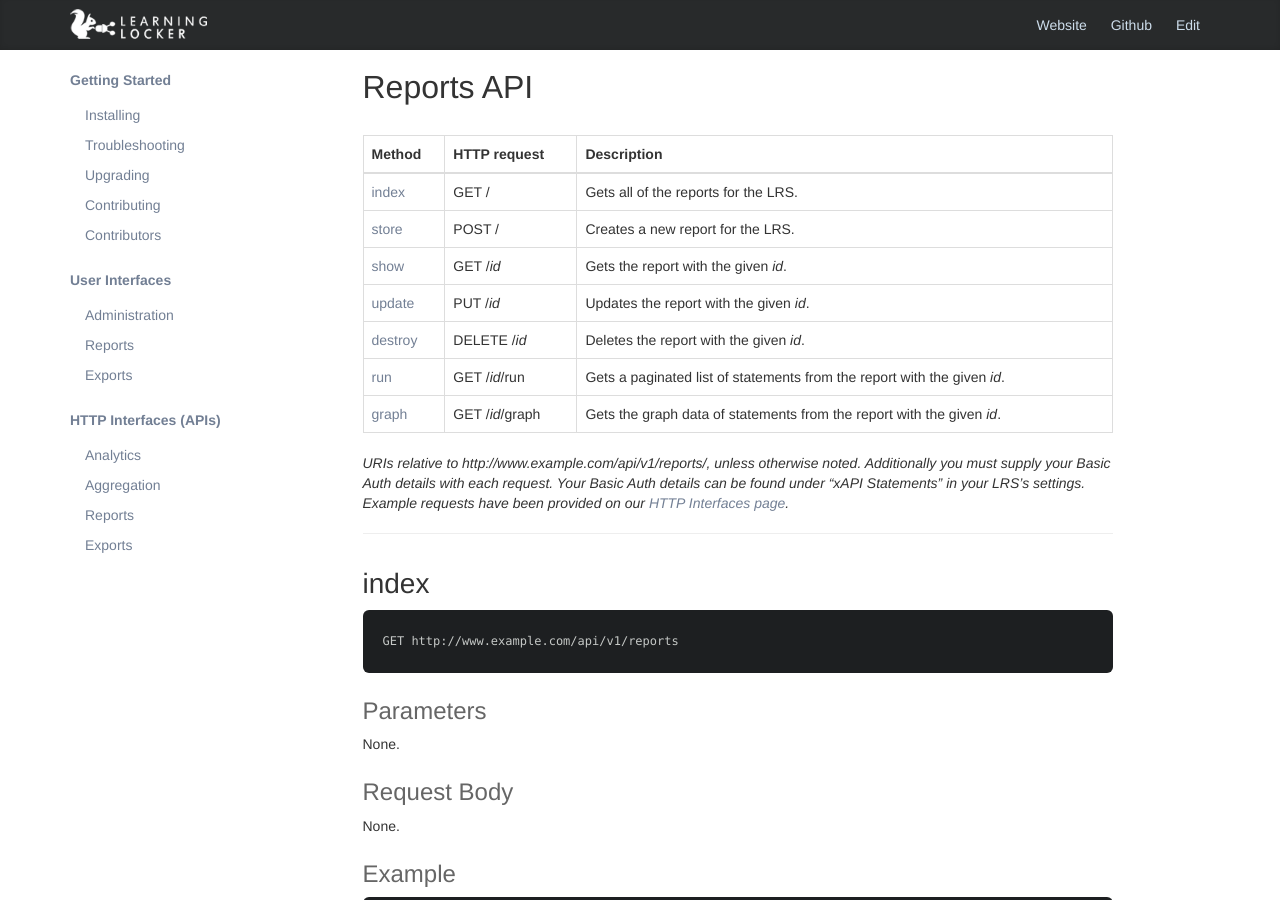
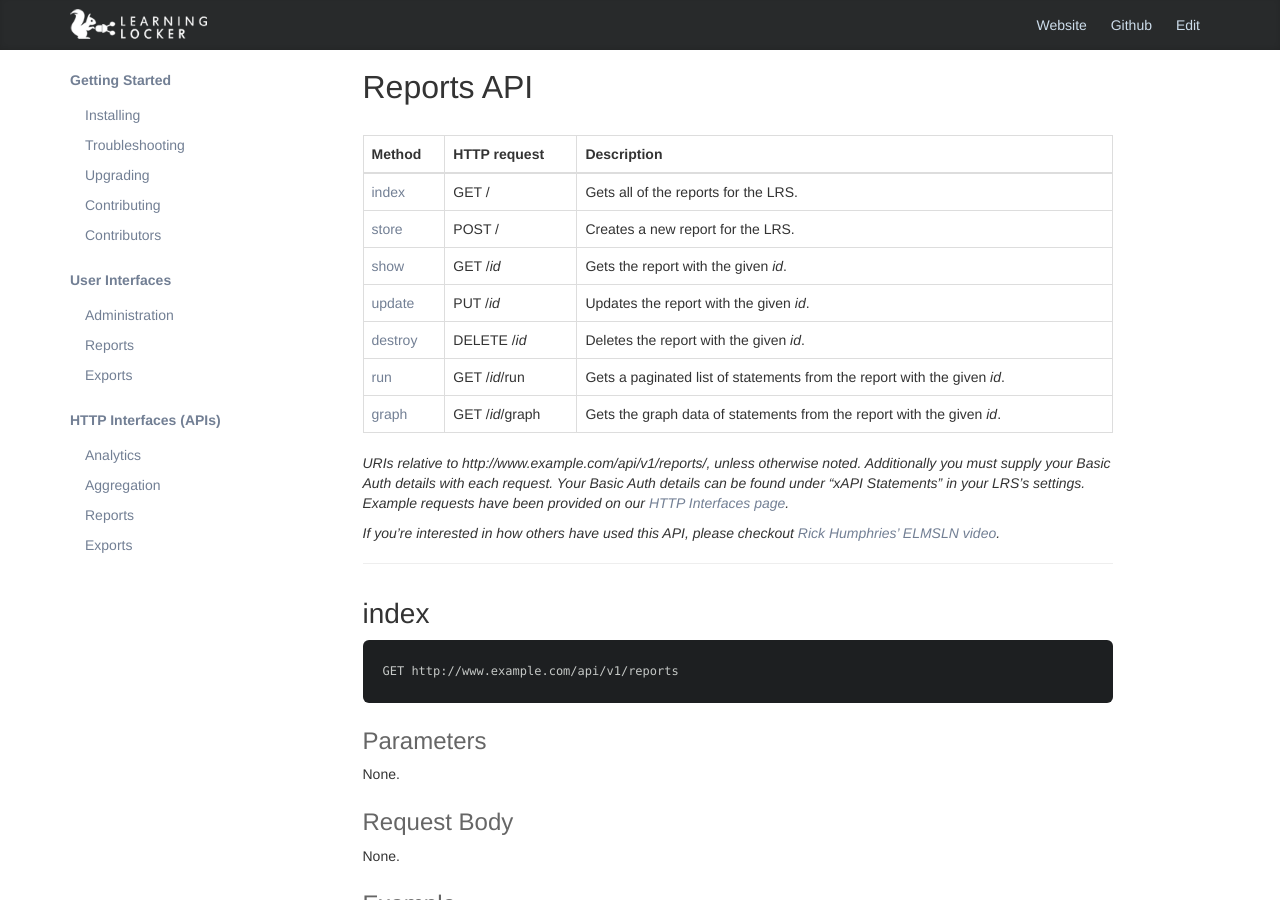
Before and after one commit to LearningLocker/docs, a Jekyll site: the page built from src/report_api.md, in a window 1280 px wide and 900 px high. Built offline with Jekyll 4.4.1, drawn with Linux system fonts in a browser that asks for light colours; nearby versions of some CDN libraries.

Commit message:
Adds link to Rick Humphries' video.

````diff
--- a/src/report_api.md
+++ b/src/report_api.md
@@ -15,6 +15,8 @@ Method | HTTP request | Description
 
 
 *URIs relative to http://www.example.com/api/v1/reports/, unless otherwise noted. Additionally you must supply your Basic Auth details with each request. Your Basic Auth details can be found under "xAPI Statements" in your LRS's settings. Example requests have been provided on our [HTTP Interfaces page](../postman).*
+
+*If you're interested in how others have used this API, please checkout [Rick Humphries' ELMSLN video](https://www.youtube.com/watch?v=_r1gJb6K9A0).*
 
 ## index
 ```
````
